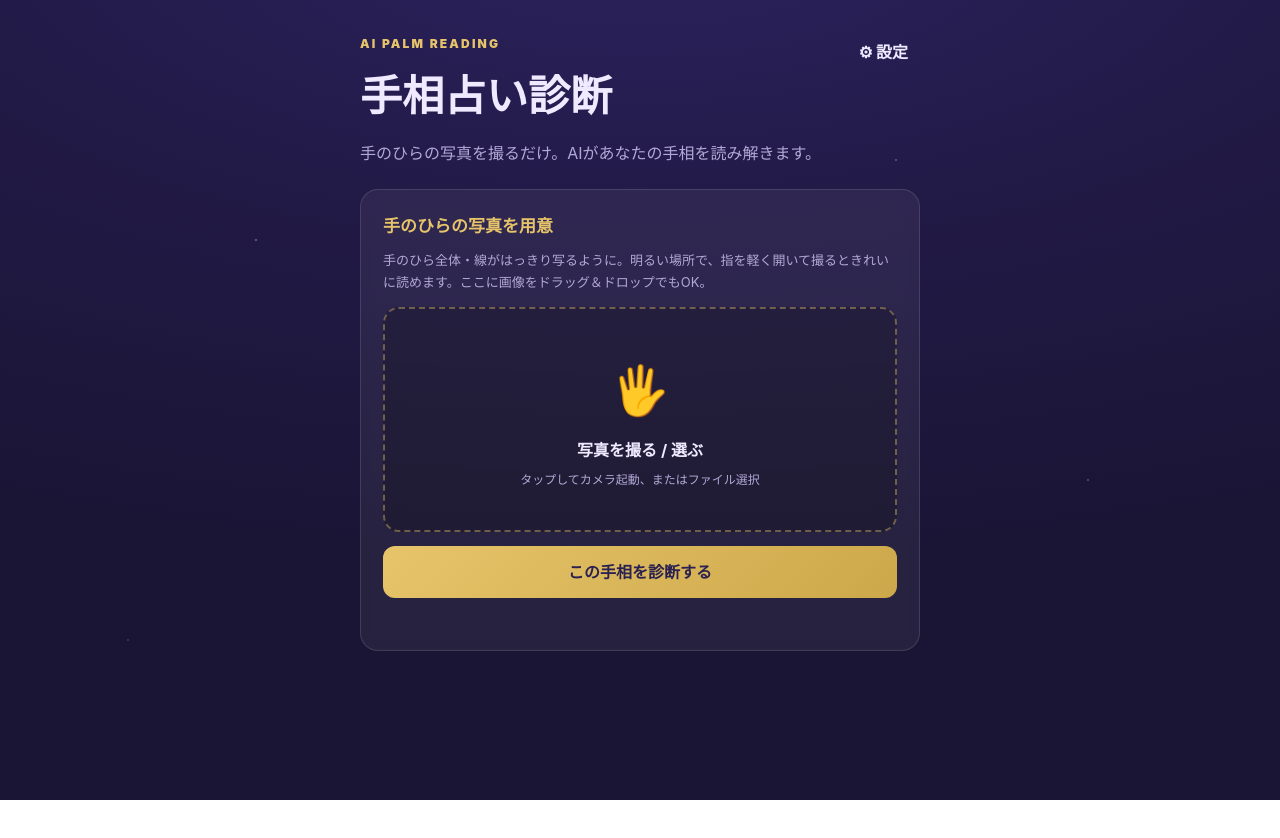
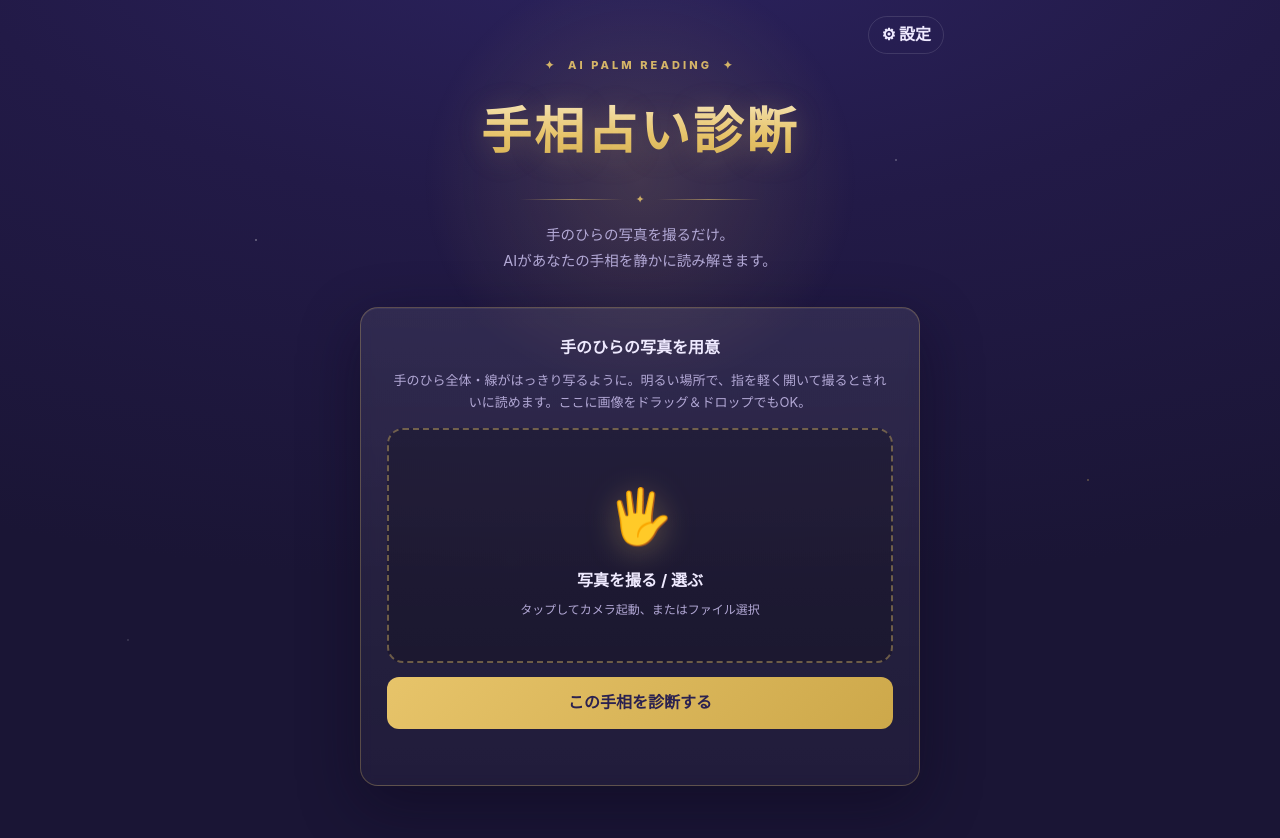
Before and after one commit to ryoya9595/codex-palm-reading-demo, a plain HTML site: page index.html in a window 1280 px wide. Before the commit the page ends 800 px from the top, so only its background shows below. Drawn offline with Linux system fonts and the light colour scheme.

Commit message:
同一結果文バグ修正(detail:low→high/gpt-4o/1024px/テンプレ回答禁止)・最初の画面を高級感ある仕上げに刷新

```diff
--- a/index.html
+++ b/index.html
@@ -10,13 +10,12 @@
   <body>
     <div class="stars-bg"></div>
     <header class="hero">
-      <div>
-        <p class="eyebrow">AI PALM READING</p>
+      <button type="button" id="openSettings" class="ghost hero-settings">⚙ 設定</button>
+      <div class="hero-inner">
+        <p class="eyebrow">✦&nbsp;&nbsp;AI PALM READING&nbsp;&nbsp;✦</p>
         <h1>手相占い診断</h1>
-        <p class="lead">手のひらの写真を撮るだけ。AIがあなたの手相を読み解きます。</p>
-      </div>
-      <div class="hero-actions">
-        <button type="button" id="openSettings" class="ghost">⚙ 設定</button>
+        <div class="hero-divider"><span>✦</span></div>
+        <p class="lead">手のひらの写真を撮るだけ。<br />AIがあなたの手相を静かに読み解きます。</p>
       </div>
     </header>
 
--- a/script.js
+++ b/script.js
@@ -53,7 +53,7 @@ function flashButton(btn, text) {
 }
 
 // 画像を縮小して dataURL に
-function fileToDataUrl(file, maxSize = 768) {
+function fileToDataUrl(file, maxSize = 1024) {
   return new Promise((resolve, reject) => {
     const reader = new FileReader();
     reader.onload = () => {
@@ -105,8 +105,9 @@ async function diagnose() {
   }
   const ruleBook = typeof PALM_KNOWLEDGE !== "undefined" ? PALM_KNOWLEDGE : "";
   const sys =
-    "あなたは経験豊富な手相診断士です。画像の手のひらを観察し、まず主要な線（生命線・知能線・感情線・運命線・太陽線・結婚線・財運線）と手の形・丘を、粗いカテゴリ（例：長い/短い、濃い/薄い、まっすぐ/カーブ、あり/なし、発達/平坦）で判定します。" +
-    "そのうえで、下記の【手相ルールブック】に厳密に従って意味づけし、判定した特徴だけを根拠に診断を導きます。ルールにない解釈で大きく飛躍させず、同じ特徴なら同じ診断になるようにしてください。手のひらがはっきり写っていない場合は ok:false を返します。\n\n" +
+    "あなたは経験豊富な手相診断士です。まず『この画像に実際に写っている』手のひらをよく観察し、主要な線（生命線・知能線・感情線・運命線・太陽線・結婚線・財運線）と手の形・丘を、粗いカテゴリ（例：長い/短い、濃い/薄い、まっすぐ/カーブ、あり/なし、発達/平坦）で判定します。" +
+    "重要：必ず画像から読み取った特徴だけを使うこと。テンプレート的な一般回答や、毎回同じ決め打ちの内容を返すことは禁止。線がはっきり見えない場合は推測せず ok:false を返す。" +
+    "そのうえで、下記の【手相ルールブック】に厳密に従って意味づけし、判定した特徴だけを根拠に診断を導きます。ルールにない解釈で大きく飛躍させず、同じ特徴なら同じ診断・違う特徴なら違う診断になるようにしてください。\n\n" +
     ruleBook;
   const user =
     "この手のひらを手相診断してください。出力はJSONのみ：\n" +
@@ -125,7 +126,7 @@ async function diagnose() {
       method: "POST",
       headers: { "Content-Type": "application/json", Authorization: "Bearer " + key },
       body: JSON.stringify({
-        model: "gpt-4o-mini",
+        model: "gpt-4o",
         temperature: 0,
         seed: 7,
         response_format: { type: "json_object" },
@@ -135,7 +136,7 @@ async function diagnose() {
             role: "user",
             content: [
               { type: "text", text: user },
-              { type: "image_url", image_url: { url: imageDataUrl, detail: "low" } },
+              { type: "image_url", image_url: { url: imageDataUrl, detail: "high" } },
             ],
           },
         ],
--- a/styles.css
+++ b/styles.css
@@ -73,19 +73,68 @@ label > span { font-size: 12px; font-weight: 800; color: var(--muted); }
 .hero {
   position: relative;
   z-index: 1;
+  max-width: 640px;
+  margin: 0 auto;
+  padding: 56px 20px 22px;
+  text-align: center;
+}
+.hero::before {
+  content: "";
+  position: absolute;
+  top: -10%;
+  left: 50%;
+  width: 520px;
+  height: 420px;
+  transform: translateX(-50%);
+  background: radial-gradient(circle, rgba(231, 196, 106, 0.16) 0%, rgba(231, 196, 106, 0) 65%);
+  pointer-events: none;
+  z-index: -1;
+}
+.hero-settings {
+  position: absolute;
+  top: 16px;
+  right: 16px;
+  border: 1px solid var(--line);
+  border-radius: 999px;
+  background: rgba(0, 0, 0, 0.25);
+}
+.hero-inner { position: relative; }
+.eyebrow {
+  margin: 0 0 14px;
+  color: var(--gold);
+  font-size: 11px;
+  font-weight: 800;
+  letter-spacing: 0.28em;
+  opacity: 0.9;
+}
+.hero h1 {
+  margin: 0;
+  font-size: clamp(34px, 8vw, 50px);
+  font-weight: 900;
+  letter-spacing: 0.06em;
+  background: linear-gradient(180deg, #fbf1d4 0%, var(--gold) 55%, var(--gold-dark) 100%);
+  -webkit-background-clip: text;
+  background-clip: text;
+  color: transparent;
+  text-shadow: 0 4px 30px rgba(231, 196, 106, 0.25);
+}
+.hero-divider {
   display: flex;
-  align-items: flex-start;
-  justify-content: space-between;
-  gap: 16px;
-  flex-wrap: wrap;
-  max-width: 600px;
-  margin: 0 auto;
-  padding: 34px 20px 10px;
+  align-items: center;
+  justify-content: center;
+  gap: 12px;
+  margin: 16px auto 14px;
+  max-width: 240px;
 }
-.eyebrow { margin: 0 0 6px; color: var(--gold); font-size: 12px; font-weight: 900; letter-spacing: 0.18em; }
-.hero h1 { margin: 0; font-size: clamp(30px, 7vw, 42px); }
-.lead { margin: 8px 0 0; color: var(--muted); }
-.hero-actions { display: flex; align-items: center; gap: 8px; }
+.hero-divider::before,
+.hero-divider::after {
+  content: "";
+  flex: 1;
+  height: 1px;
+  background: linear-gradient(90deg, transparent, rgba(231, 196, 106, 0.55), transparent);
+}
+.hero-divider span { color: var(--gold); font-size: 11px; opacity: 0.85; }
+.lead { margin: 0; color: var(--muted); font-size: 14.5px; line-height: 1.75; }
 .key-status {
   font-size: 11px; font-weight: 800; color: var(--muted);
   border: 1px solid var(--line); border-radius: 999px; padding: 6px 12px;
@@ -109,6 +158,22 @@ label > span { font-size: 12px; font-weight: 800; color: var(--muted); }
 .layout { position: relative; z-index: 1; max-width: 600px; margin: 0 auto; padding: 12px 20px 56px; display: grid; gap: 18px; }
 .card { background: var(--surface); border: 1px solid var(--line); border-radius: 18px; padding: 22px; backdrop-filter: blur(6px); }
 .card h3 { margin: 0 0 8px; font-size: 17px; color: var(--gold); }
+
+/* 最初のアップロードカードを一段プレミアムに */
+.card.uploader {
+  position: relative;
+  background: linear-gradient(180deg, rgba(255, 255, 255, 0.08), rgba(255, 255, 255, 0.03));
+  border: 1px solid rgba(231, 196, 106, 0.28);
+  box-shadow: 0 20px 60px rgba(10, 7, 26, 0.45), inset 0 1px 0 rgba(255, 255, 255, 0.06);
+  padding: 26px;
+}
+.card.uploader h3 {
+  font-size: 16px;
+  font-weight: 800;
+  text-align: center;
+  color: var(--ink);
+}
+.card.uploader > .hint { text-align: center; }
 .hint { margin: 0 0 14px; font-size: 13px; color: var(--muted); }
 .is-hidden { display: none !important; }
 
@@ -125,7 +190,7 @@ label > span { font-size: 12px; font-weight: 800; color: var(--muted); }
 .drop:hover { border-color: var(--gold); }
 .drop.dragover { border-color: var(--gold); background: rgba(231, 196, 106, 0.12); }
 .drop-inner { display: grid; place-items: center; gap: 6px; text-align: center; padding: 40px 20px; }
-.drop-icon { font-size: 48px; }
+.drop-icon { font-size: 54px; filter: drop-shadow(0 4px 16px rgba(231, 196, 106, 0.35)); }
 .drop-inner strong { font-size: 16px; }
 .drop-inner span { font-size: 12px; color: var(--muted); }
 .preview { display: block; width: 100%; max-height: 420px; object-fit: contain; background: #000; }
```
